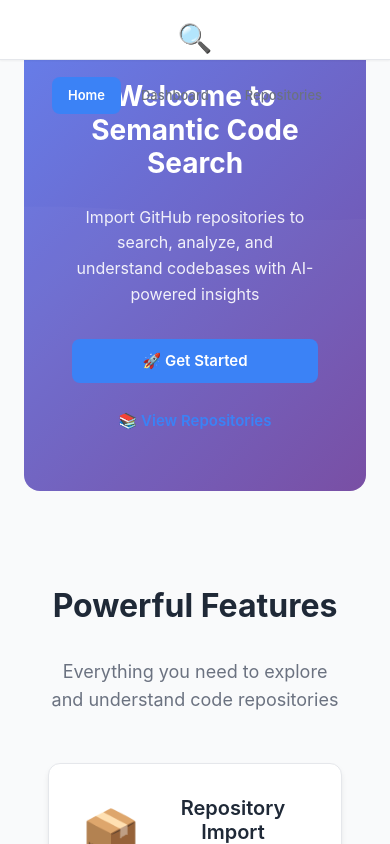
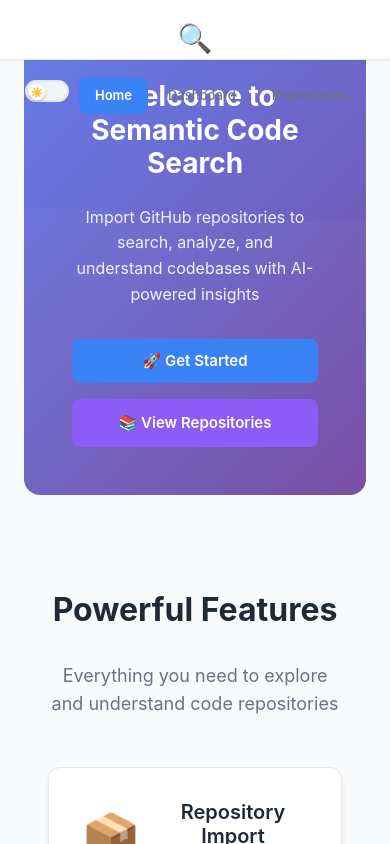
Before and after one commit to SkanxGladiatorr07/semantic-code-search, a React (Vite) app in the folder frontend/: page / in a window 390 px wide. Shown: the top 844 px of the page. Built offline with nearby package versions, Linux system fonts and the light colour scheme; no server answers.

Commit message:
additional changes

```diff
--- a/frontend/src/components/common/Navbar.jsx
+++ b/frontend/src/components/common/Navbar.jsx
@@ -1,8 +1,33 @@
+import { useState, useEffect } from 'react';
 import { Link, useLocation } from 'react-router-dom';
 import '../../styles/Navbar.css';
 
 const Navbar = () => {
   const location = useLocation();
+  const [darkMode, setDarkMode] = useState(false);
+
+  // Load theme preference from localStorage on mount
+  useEffect(() => {
+    const savedTheme = localStorage.getItem('theme');
+    if (savedTheme === 'dark') {
+      setDarkMode(true);
+      document.documentElement.setAttribute('data-theme', 'dark');
+    }
+  }, []);
+
+  // Toggle dark mode
+  const toggleDarkMode = () => {
+    const newMode = !darkMode;
+    setDarkMode(newMode);
+
+    if (newMode) {
+      document.documentElement.setAttribute('data-theme', 'dark');
+      localStorage.setItem('theme', 'dark');
+    } else {
+      document.documentElement.removeAttribute('data-theme');
+      localStorage.setItem('theme', 'light');
+    }
+  };
 
   const isActive = (path) => {
     if (path === '/repositories') {
@@ -20,6 +45,20 @@ const Navbar = () => {
         </Link>
 
         <div className="navbar-links">
+          <div className="theme-toggle-wrapper">
+            <input
+              type="checkbox"
+              id="theme-toggle"
+              className="theme-toggle-checkbox"
+              checked={darkMode}
+              onChange={toggleDarkMode}
+            />
+            <label htmlFor="theme-toggle" className="theme-toggle-label">
+              <span className="theme-toggle-slider">
+                <span className="theme-icon">{darkMode ? '🌙' : '☀️'}</span>
+              </span>
+            </label>
+          </div>
           <Link
             to="/"
             className={`nav-link ${isActive('/') ? 'active' : ''}`}
--- a/frontend/src/pages/Home.jsx
+++ b/frontend/src/pages/Home.jsx
@@ -39,7 +39,7 @@ const Home = () => {
               <Link to="/dashboard" className="btn btn-primary btn-lg">
                 🚀 Get Started
               </Link>
-              <Link to="/repositories" className="btn btn-outline btn-lg">
+              <Link to="/repositories" className="btn btn-secondary btn-lg">
                 📚 View Repositories
               </Link>
             </div>
--- a/frontend/src/styles/Home.css
+++ b/frontend/src/styles/Home.css
@@ -9,6 +9,11 @@
   padding: var(--spacing-2xl) 0;
   position: relative;
   overflow: hidden;
+  transition: background var(--transition-medium);
+}
+
+[data-theme="dark"] .hero-section {
+  background: linear-gradient(135deg, #1e293b 0%, #0f172a 100%);
 }
 
 .hero-section::before {
--- a/frontend/src/styles/Navbar.css
+++ b/frontend/src/styles/Navbar.css
@@ -4,10 +4,11 @@
   left: 0;
   right: 0;
   height: 70px;
-  background: white;
-  border-bottom: 1px solid #e5e7eb;
+  background: var(--bg-primary);
+  border-bottom: 1px solid var(--border-color);
   z-index: 1000;
-  box-shadow: 0 1px 3px rgba(0, 0, 0, 0.05);
+  box-shadow: var(--shadow-sm);
+  transition: all var(--transition-fast);
 }
 
 .navbar-container {
@@ -25,14 +26,14 @@
   align-items: center;
   gap: 12px;
   text-decoration: none;
-  color: #111827;
+  color: var(--text-primary);
   font-size: 1.25rem;
   font-weight: 700;
-  transition: color 0.2s;
+  transition: color var(--transition-fast);
 }
 
 .navbar-brand:hover {
-  color: #3b82f6;
+  color: var(--primary-color);
 }
 
 .brand-icon {
@@ -46,27 +47,90 @@
 .navbar-links {
   display: flex;
   gap: 8px;
+  align-items: center;
 }
 
 .nav-link {
   padding: 8px 20px;
   text-decoration: none;
-  color: #6b7280;
+  color: var(--text-secondary);
   font-weight: 500;
-  border-radius: 8px;
-  transition: all 0.2s;
+  border-radius: var(--radius-md);
+  transition: all var(--transition-fast);
   font-size: 1rem;
 }
 
 .nav-link:hover {
-  color: #3b82f6;
-  background: #eff6ff;
+  color: var(--primary-color);
+  background: rgba(59, 130, 246, 0.1);
 }
 
 .nav-link.active {
-  color: #3b82f6;
-  background: #dbeafe;
+  color: var(--primary-color);
+  background: rgba(59, 130, 246, 0.15);
   font-weight: 600;
+}
+
+/* Dark Mode Toggle */
+.theme-toggle-wrapper {
+  display: flex;
+  align-items: center;
+  margin-right: 12px;
+}
+
+.theme-toggle-checkbox {
+  display: none;
+}
+
+.theme-toggle-label {
+  position: relative;
+  display: inline-block;
+  width: 56px;
+  height: 28px;
+  background: var(--bg-tertiary);
+  border: 2px solid var(--border-color);
+  border-radius: 14px;
+  cursor: pointer;
+  transition: all var(--transition-fast);
+}
+
+.theme-toggle-label:hover {
+  border-color: var(--primary-color);
+}
+
+.theme-toggle-slider {
+  position: absolute;
+  top: 2px;
+  left: 2px;
+  width: 20px;
+  height: 20px;
+  background: white;
+  border-radius: 50%;
+  transition: all var(--transition-fast);
+  display: flex;
+  align-items: center;
+  justify-content: center;
+  box-shadow: 0 2px 4px rgba(0, 0, 0, 0.2);
+}
+
+.theme-icon {
+  font-size: 12px;
+  line-height: 1;
+}
+
+.theme-toggle-checkbox:checked + .theme-toggle-label {
+  background: var(--primary-color);
+  border-color: var(--primary-color);
+}
+
+.theme-toggle-checkbox:checked + .theme-toggle-label .theme-toggle-slider {
+  transform: translateX(28px);
+  background: #1f2937;
+}
+
+.theme-toggle-checkbox:focus + .theme-toggle-label {
+  outline: 2px solid var(--primary-color);
+  outline-offset: 2px;
 }
 
 @media (max-width: 768px) {
@@ -86,6 +150,24 @@
     padding: 6px 12px;
     font-size: 0.875rem;
   }
+
+  .theme-toggle-wrapper {
+    margin-right: 8px;
+  }
+
+  .theme-toggle-label {
+    width: 48px;
+    height: 24px;
+  }
+
+  .theme-toggle-slider {
+    width: 18px;
+    height: 18px;
+  }
+
+  .theme-toggle-checkbox:checked + .theme-toggle-label .theme-toggle-slider {
+    transform: translateX(24px);
+  }
 }
 
 @media (max-width: 480px) {
@@ -97,4 +179,26 @@
     padding: 6px 10px;
     font-size: 0.8125rem;
   }
+
+  .theme-toggle-wrapper {
+    margin-right: 6px;
+  }
+
+  .theme-toggle-label {
+    width: 44px;
+    height: 22px;
+  }
+
+  .theme-toggle-slider {
+    width: 16px;
+    height: 16px;
+  }
+
+  .theme-icon {
+    font-size: 10px;
+  }
+
+  .theme-toggle-checkbox:checked + .theme-toggle-label .theme-toggle-slider {
+    transform: translateX(22px);
+  }
 }
--- a/frontend/src/styles/global.css
+++ b/frontend/src/styles/global.css
@@ -46,6 +46,26 @@
   --transition-fast: 0.2s ease;
   --transition-medium: 0.3s ease;
   --transition-slow: 0.5s ease;
+}
+
+[data-theme="dark"] {
+  /* Text Colors */
+  --text-primary: #f9fafb;
+  --text-secondary: #9ca3af;
+  --text-light: #6b7280;
+
+  /* Background Colors */
+  --bg-primary: #1f2937;
+  --bg-secondary: #111827;
+  --bg-tertiary: #374151;
+
+  /* Border */
+  --border-color: #374151;
+
+  /* Shadows */
+  --shadow-sm: 0 1px 3px rgba(0, 0, 0, 0.3);
+  --shadow-md: 0 4px 6px rgba(0, 0, 0, 0.3);
+  --shadow-lg: 0 10px 25px rgba(0, 0, 0, 0.5);
 }
 
 * {
@@ -101,10 +121,13 @@ body {
 .btn-secondary {
   background: var(--secondary-color);
   color: white;
+  border: 2px solid transparent;
 }
 
 .btn-secondary:hover:not(:disabled) {
   background: var(--secondary-dark);
+  transform: translateY(-1px) scale(1.02);
+  box-shadow: 0 4px 12px rgba(107, 114, 128, 0.3);
 }
 
 .btn-success {
@@ -125,15 +148,21 @@ body {
   background: var(--error-dark);
 }
 
+.btn-outline,
 .btn-outline-primary {
-  background: transparent;
-  border: 2px solid var(--primary-color);
-  color: var(--primary-color);
+  background: rgba(255, 255, 255, 0.15);
+  backdrop-filter: blur(10px);
+  border: 2px solid rgba(255, 255, 255, 0.9);
+  color: white;
 }
 
+.btn-outline:hover:not(:disabled),
 .btn-outline-primary:hover:not(:disabled) {
-  background: var(--primary-color);
+  background: rgba(255, 255, 255, 0.3);
+  border-color: white;
   color: white;
+  transform: translateY(-2px);
+  box-shadow: 0 8px 16px rgba(0, 0, 0, 0.2);
 }
 
 .btn-outline-secondary {
```
Also changed, not shown: 1 other file (tests, documents, lock files or other folders).
